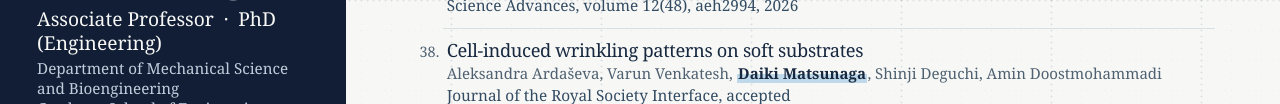
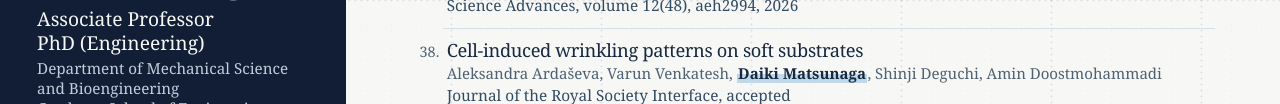
Before and after one commit to daiki-matsunaga/daiki-matsunaga.github.io, a plain HTML site: page index.html in a window 1280 px wide. Shown: the part 301-405 px from the top of the page. Drawn offline with Linux system fonts and the light colour scheme; a web font is replaced by a local one.

Commit message:
Changed status

```diff
--- a/index.html
+++ b/index.html
@@ -36,7 +36,7 @@
       <img class="portrait" src="photo/face_new.png" width="414" height="414" alt="Daiki Matsunaga">
       <h1>Daiki Matsunaga</h1>
       <div class="appointment">
-        <p class="position">Associate Professor <span>·</span> PhD (Engineering)</p>
+        <p class="position">Associate Professor<br>PhD (Engineering)</p>
         <p class="affiliation">Department of Mechanical Science and Bioengineering<br> Graduate School of Engineering Science, <a href="https://www.osaka-u.ac.jp/en">The University of Osaka</a></p>
       </div>
       <ul class="profiles" aria-label="Research profiles">
```
